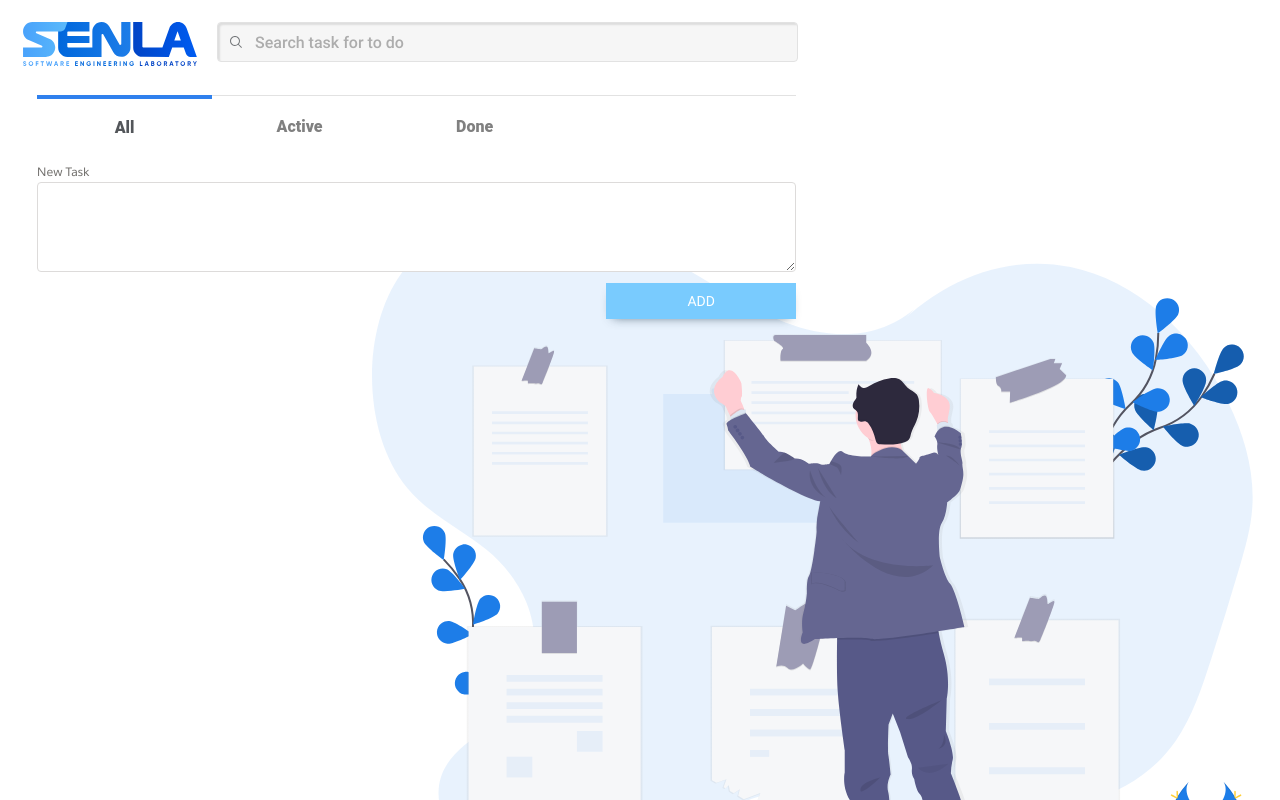
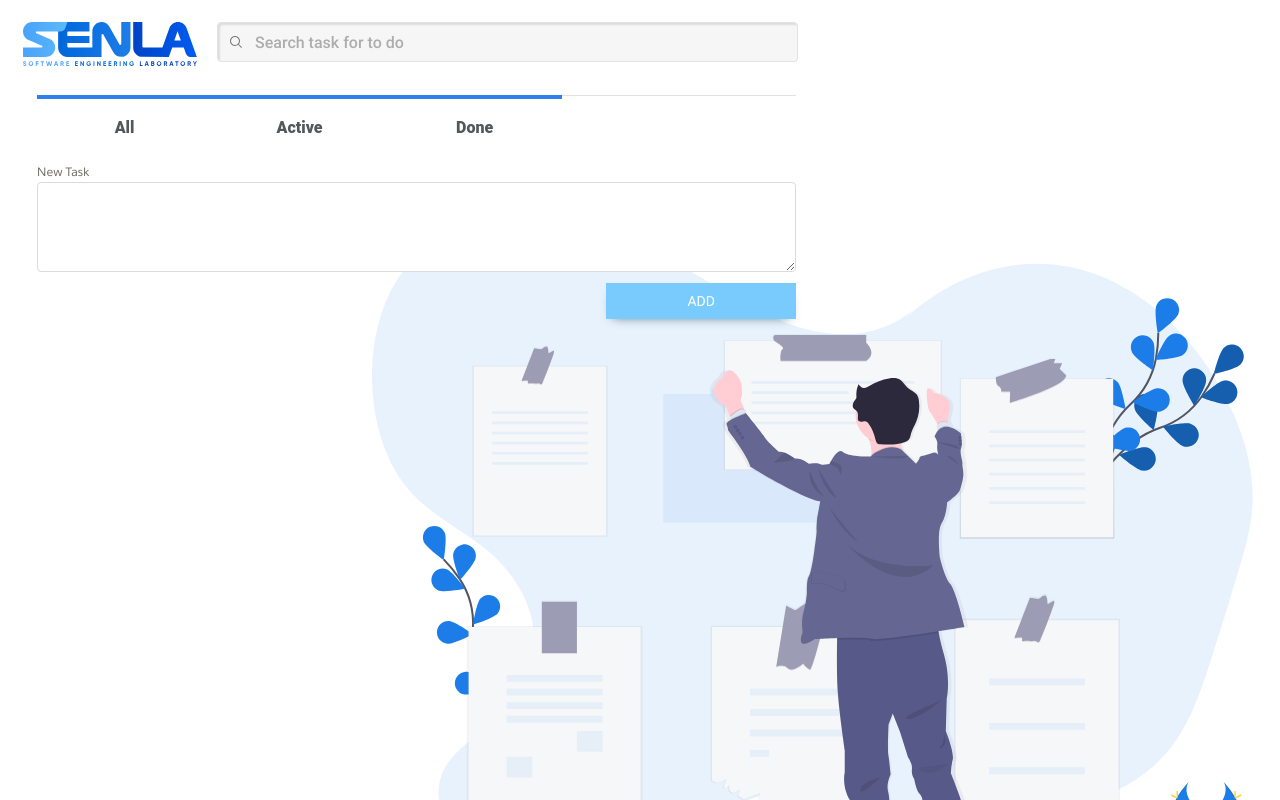
Before and after one commit to evgene30/virtual-app-react, a React (Create React App) app: page / in a window 1280 px wide. Shown: the top 800 px of the page. Built offline with nearby package versions, Linux system fonts and the light colour scheme; a web font is replaced by a local one.

Commit message:
fix menu component

```diff
--- a/src/components/App.js
+++ b/src/components/App.js
@@ -9,6 +9,7 @@ class App extends Component {
     constructor(props) {
         super(props);
         this.state = {
+            clickBut: {All: true, Active: false, Done: false},
             text: "",
             search: "",
             TodoList: JSON.parse(localStorage.getItem("todoList")) || [],
@@ -43,6 +44,11 @@ class App extends Component {
         this.setState({search: valueNewObjSearch})
     }
 
+    updateButtom = (valueNewObjButtom) => {
+        this.setState({clickBut: valueNewObjButtom})
+    }
+
+
     render() {
         return (
             <div className="App">
@@ -51,6 +57,8 @@ class App extends Component {
                     updateSearch={this.updateSearch} забираем состояние поиска
                     search={this.state.search} // передаем состояние поля ввода поиска
                     TodoList={this.state.TodoList} // передаем состояние TodoList
+                    clickBut={this.state.clickBut} // передаем состояние отображения кнопок меню
+                    updateButtom={this.updateButtom} // забираем состояние кнопок меню
                 />
                 <Main updateText={this.updateText} // забираем состояние поля ввода Input
                       updateState={this.updateState} // забираем состояние TodoList
--- a/src/components/Header/Header.js
+++ b/src/components/Header/Header.js
@@ -6,10 +6,12 @@ import Menu from "./Menu/Menu";
 
 class Header extends Component {
     render() {
-        let menu = this.props.menu;
-        let search = this.props.search;
-        let TodoList = this.props.TodoList;
-        let updateSearch = this.props.updateSearch;
+        const menu = this.props.menu;
+        const search = this.props.search;
+        const TodoList = this.props.TodoList;
+        const updateSearch = this.props.updateSearch;
+        const clickBut = this.props.clickBut;
+        const updateButtom = this.props.updateButtom;
         return (
             <div className="header-section">
                 <section className="header-sections__items" id="header__items">
@@ -21,7 +23,12 @@ class Header extends Component {
                     />
                 </section>
                 <section className="header__nav nav__menu" id="header__nav">
-                    <Menu menu={menu}/>
+                    <Menu
+                        menu={menu}
+                        TodoList={TodoList}
+                        clickBut={clickBut}
+                        updateButtom={updateButtom}
+                    />
                 </section>
             </div>
         );
--- a/src/components/Header/Menu/Menu.js
+++ b/src/components/Header/Menu/Menu.js
@@ -5,58 +5,31 @@ import PropTypes from "prop-types";
 class Menu extends Component {
 
     clickChange = (event) => {
-        let listITems = document.querySelectorAll("#list a"); // находим ссылки по классу
+        const newTodoList = [...this.props.TodoList]; // лист элементов TodoList
+        const buttonState = [this.props.clickBut];// состояние кнопок (false)
 
-        listITems.forEach((item) => {
-            if (item.className) {
-                item.className = "nonclick";
-            }
-        });
-        event.target.className = "nonclick active"; // класс элемента на который мы нажимаем
 
-        const delForm = document.querySelector("#taskform"); //находим форму
-        let listItems = document.querySelectorAll(".main-list__items li"); // находим все элементы списка
-        let impButtom = document.querySelectorAll(".mark-list__item"); // находим кнопки
+        if (event.target.text === 'All') {
 
-        if (event.target.parentElement.id === "all") {
-            delForm.style.display = "block"; // не скрываем блок ввода
-            impButtom.forEach((elem) => {
-                elem.style.visibility = "visible"; // не скрываем кнопку важности
-            });
-            listItems.forEach((element) => {
-                element.style.display = "flex"; // отображаем все элементы списка
-            });
+
+            // return this.props.updateButtom(buttonState);
+
         }
 
-        if (event.target.parentElement.id === "active") {
-            delForm.style.display = "block";
-            impButtom.forEach((elem) => {
-                elem.style.visibility = "visible";
-            });
-            listItems.forEach((element) => {
-                if (element.children[0].classList.contains("unmarktext")) {
-                    // проверяем элемент на наличие стиля перечеркивания
-                    element.style.display = "none";
-                } else {
-                    element.style.display = "flex"; // отображаем элемент
-                }
-            });
+
+        console.log(this.props.clickBut)
+
+
+    };
+
+    valueState = (props) => {
+        if (props[0] === true) {
+            return 'nonclick active'
+
+        } else {
+            return 'nonclick active'
         }
-
-        if (event.target.parentElement.id === "done") {
-            // delForm.style.display = "none"; // скрываем поле ввода
-            impButtom.forEach((elem) => {
-                elem.style.visibility = "hidden"; // скрываем кнопку важности
-            });
-            listItems.forEach((element) => {
-                if (element.children[0].classList.contains("unmarktext")) {
-                    element.style.display = "flex"; // отображаем выполненные задания
-                } else {
-                    element.style.display = "none";
-                }
-            });
-        }
-    };
+    }
 
     render() {
         let nameMenu = this.props.menu; // передаем пропс меню из App
@@ -71,11 +44,7 @@ class Menu extends Component {
                                 key={item.toLocaleLowerCase()}
                             >
                                 <a
-                                    className={
-                                        item === "All"
-                                            ? "nonclick active"
-                                            : "nonclick"
-                                    }
+                                    className={this.valueState(this.props.clickBut)}
                                     href="#"
                                     onClick={this.clickChange}
                                 >
```
